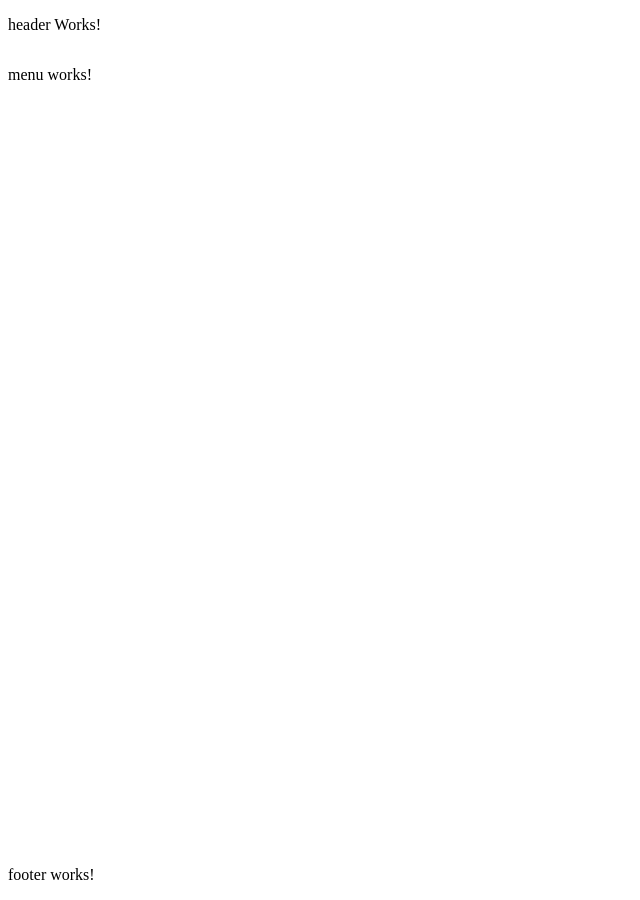
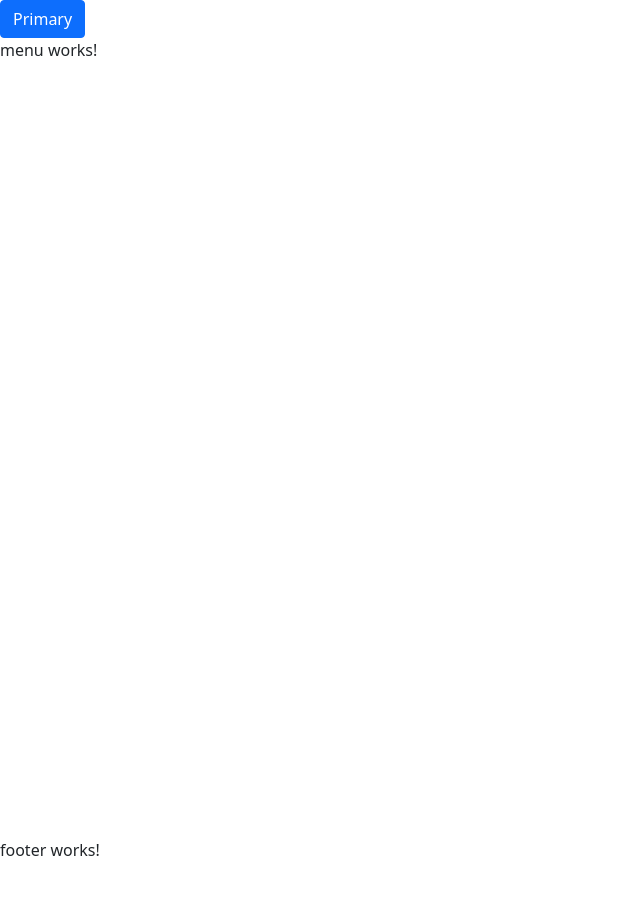
Before and after one commit to FerchoSuarez/pagina-novatech, an Angular app: page / in a window 1280 px wide. Shown: the whole page, without its empty margins (0-640 px from the left). After the commit the page ends 878 px from the top, so only its background shows below. Built offline with nearby package versions, Linux system fonts and the light colour scheme.

Commit message:
Cambios 04/01/22

```diff
--- a/angular.json
+++ b/angular.json
@@ -27,9 +27,15 @@
               "src/assets"
             ],
             "styles": [
+              "./node_modules/bootstrap/dist/css/bootstrap.css",
               "src/styles.css"
             ],
-            "scripts": []
+            "scripts": [
+             "./node_modules/jquery/dist/jquery.min.js",
+             "./node_modules/popper.js/dist/umd/popper.js",
+             "./node_modules/bootstrap/dist/js/bootstrap.js"
+
+            ]
           },
           "configurations": {
             "production": {
--- a/package.json
+++ b/package.json
@@ -18,6 +18,10 @@
     "@angular/platform-browser": "~13.1.0",
     "@angular/platform-browser-dynamic": "~13.1.0",
     "@angular/router": "~13.1.0",
+    "bootstrap": "^5.1.3",
+    "jquery": "^3.6.0",
+    "ngx-spinner": "^13.0.0",
+    "popper.js": "^1.16.1",
     "rxjs": "~7.4.0",
     "tslib": "^2.3.0",
     "zone.js": "~0.11.4"
--- a/src/app/Pages/layout/components/header/header.component.html
+++ b/src/app/Pages/layout/components/header/header.component.html
@@ -1 +1 @@
-<p>header Works!</p>
+<button type="button" class="btn btn-primary">Primary</button>
--- a/src/index.html
+++ b/src/index.html
@@ -7,10 +7,18 @@
   <base href="/">
   <meta name="viewport" content="width=device-width, initial-scale=1">
   <link rel="icon" type="image/x-icon" href="favicon.ico">
+  <link rel="preconnect" href="https://fonts.gstatic.com">
+  <link href="https://fonts.googleapis.com/css2?family=Roboto:wght@300;400;500&display=swap" rel="stylesheet">
+  <link href="https://fonts.googleapis.com/icon?family=Material+Icons" rel="stylesheet">
+  <link href="https://cdn.jsdelivr.net/npm/bootstrap@5.1.3/dist/css/bootstrap.min.css" rel="stylesheet"
+    integrity="sha384-1BmE4kWBq78iYhFldvKuhfTAU6auU8tT94WrHftjDbrCEXSU1oBoqyl2QvZ6jIW3" crossorigin="anonymous">
 </head>
 
-<body>
+<body class="mat-typography">
   <app-root></app-root>
+  <script src="https://cdn.jsdelivr.net/npm/bootstrap@5.1.3/dist/js/bootstrap.bundle.min.js"
+    integrity="sha384-ka7Sk0Gln4gmtz2MlQnikT1wXgYsOg+OMhuP+IlRH9sENBO0LRn5q+8nbTov4+1p"
+    crossorigin="anonymous"></script>
 </body>
 
 </html>
```
Also changed, not shown: 1 other file (tests, documents, lock files or other folders).
